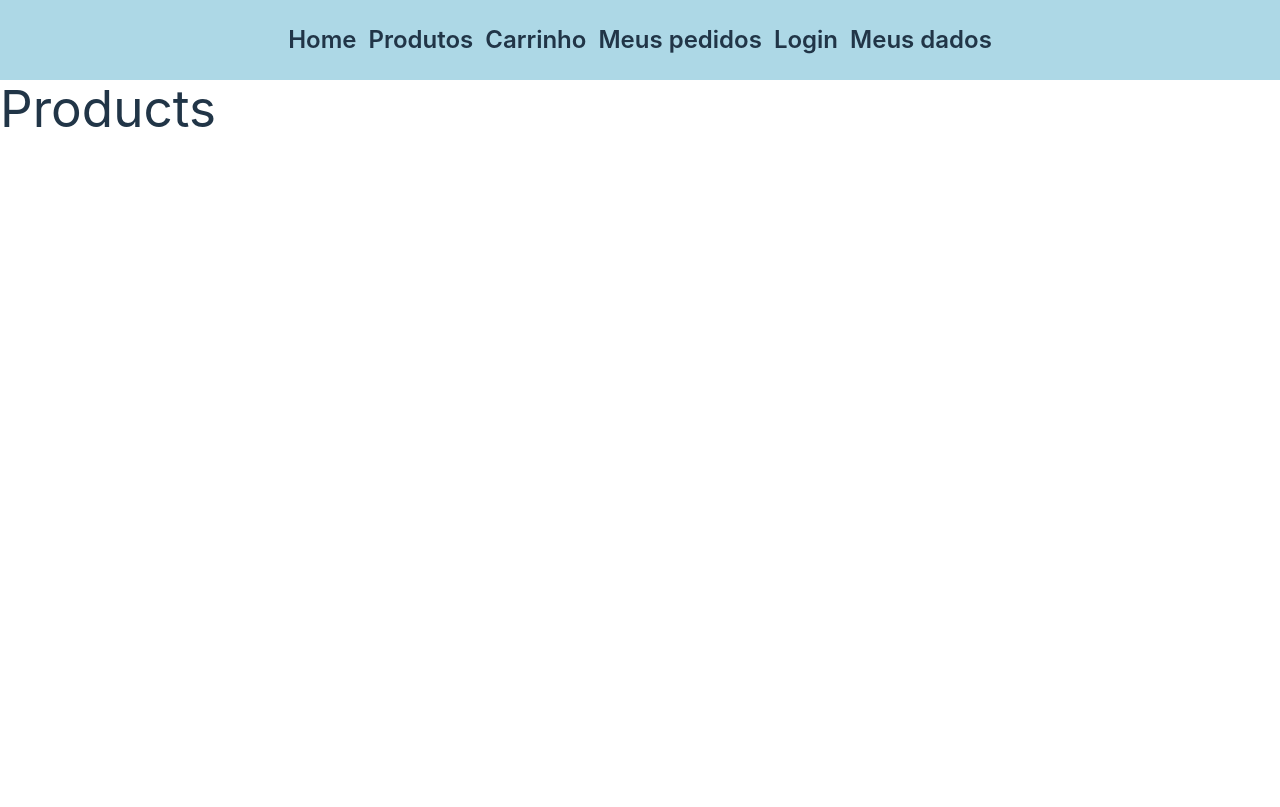
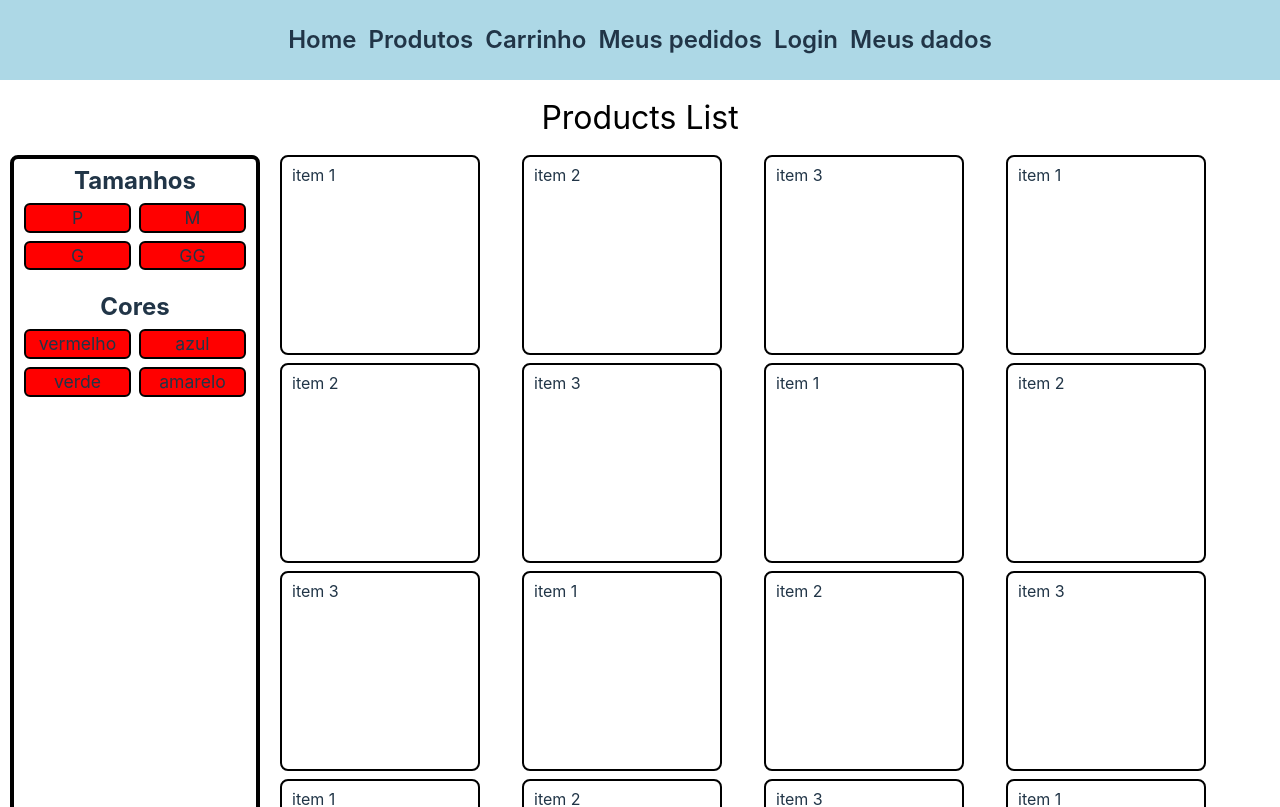
Before and after one commit to romRDX/PROJ-REACT-FM-ECOMMERCE, a React (Vite) app: page /products in a window 1280 px wide. Shown: the top 807 px of the page. Built offline with nearby package versions, Linux system fonts and the light colour scheme.

Commit message:
PROJ-REACT-003 | Products page

```diff
--- a/src/pages/products/index.jsx
+++ b/src/pages/products/index.jsx
@@ -1,10 +1,55 @@
 import React from 'react';
+import "./products.css";
 
 const Products = () => {
 
     return (
-        <div>
-            <h1>Products</h1>
+        <div className='products__container'>
+            <h1 className='products__title'>Products List</h1>
+
+            <div className='products__content'>
+                <side className='products__filters'>
+                    <p className='products__filters__title'>Tamanhos</p>
+                    <ul className='products__filters__list'>
+                        <li className='products__filters__item'>P</li>
+                        <li className='products__filters__item'>M</li>
+                        <li className='products__filters__item'>G</li>
+                        <li className='products__filters__item'>GG</li>
+                    </ul>
+
+                    <p className='products__filters__title'>Cores</p>
+                    <ul className='products__filters__list'>
+                        <li className='products__filters__item'>vermelho</li>
+                        <li className='products__filters__item'>azul</li>
+                        <li className='products__filters__item'>verde</li>
+                        <li className='products__filters__item'>amarelo</li>
+                    </ul>
+                </side>
+
+                <main className='products__products-list'>
+                    <li className='products__products-list__item'>item 1</li>
+                    <li className='products__products-list__item'>item 2</li>
+                    <li className='products__products-list__item'>item 3</li>
+                    <li className='products__products-list__item'>item 1</li>
+                    <li className='products__products-list__item'>item 2</li>
+                    <li className='products__products-list__item'>item 3</li>
+                    <li className='products__products-list__item'>item 1</li>
+                    <li className='products__products-list__item'>item 2</li>
+                    <li className='products__products-list__item'>item 3</li>
+                    <li className='products__products-list__item'>item 1</li>
+                    <li className='products__products-list__item'>item 2</li>
+                    <li className='products__products-list__item'>item 3</li>
+                    <li className='products__products-list__item'>item 1</li>
+                    <li className='products__products-list__item'>item 2</li>
+                    <li className='products__products-list__item'>item 3</li>
+                    <li className='products__products-list__item'>item 1</li>
+                    <li className='products__products-list__item'>item 2</li>
+                    <li className='products__products-list__item'>item 3</li>
+                    <li className='products__products-list__item'>item 1</li>
+                    <li className='products__products-list__item'>item 2</li>
+                    <li className='products__products-list__item'>item 3</li>
+                </main>
+            </div>
         </div>
     )
 }
--- /dev/null
+++ b/src/pages/products/products.css
@@ -0,0 +1,80 @@
+.products__container {
+  width: 100%;
+  display: flex;
+  flex-wrap: wrap;
+}
+
+.products__content {
+  width: 100%;
+  display: flex;
+  flex-wrap: wrap;
+  padding-bottom: 10px;
+}
+
+.products__title {
+  font-size: 2rem;
+  color: black;
+  width: 100%;
+  text-align: center;
+  margin: 20px 0;
+}
+
+.products__filters {
+  width: 250px;
+  border: 4px solid black;
+  box-sizing: border-box;
+  border-radius: 8px;
+  padding: 10px;
+  margin: 0 10px;
+}
+
+.products__filters__title {
+  font-size: 1.5rem;
+  font-weight: bold;
+  text-align: center;
+}
+
+.products__filters__list {
+  list-style-type: none;
+  display: flex;
+  display: grid;
+  grid-template-columns: repeat( auto-fit, minmax(80px, 1fr));
+  justify-content: center;
+  gap: 8px;
+  margin: 10px 0 25px;
+}
+
+.products__filters__item {
+  background: red;
+  padding: 4px 0;
+  font-size: 1.1rem;
+  border-radius: 6px;
+  border: 2px solid black;
+  text-align: center;
+  box-sizing: border-box;
+  cursor: pointer;
+}
+
+.products__filters__item:hover {
+  background: white;
+}
+
+.products__products-list {
+  width: calc(100vw - 300px);
+  list-style-type: none;
+
+  display: grid;
+  grid-template-columns: repeat( auto-fit, minmax(200px, 1fr));
+  gap: 8px;
+  box-sizing: border-box;
+  padding: 0 10px;
+}
+
+.products__products-list__item {
+  padding: 10px;
+  border-radius: 8px;
+  border: 2px solid black;
+  width: 200px;
+  height: 200px;
+  box-sizing: border-box;
+}
```
